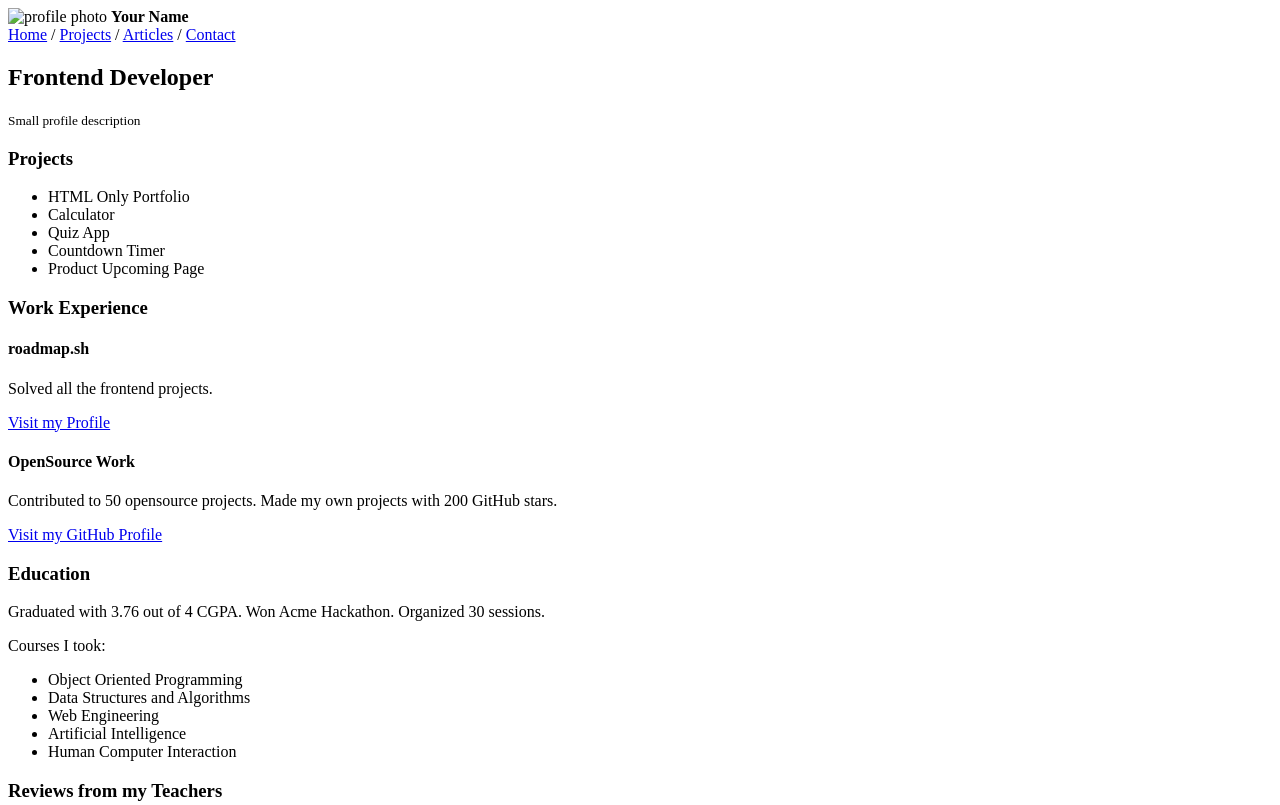
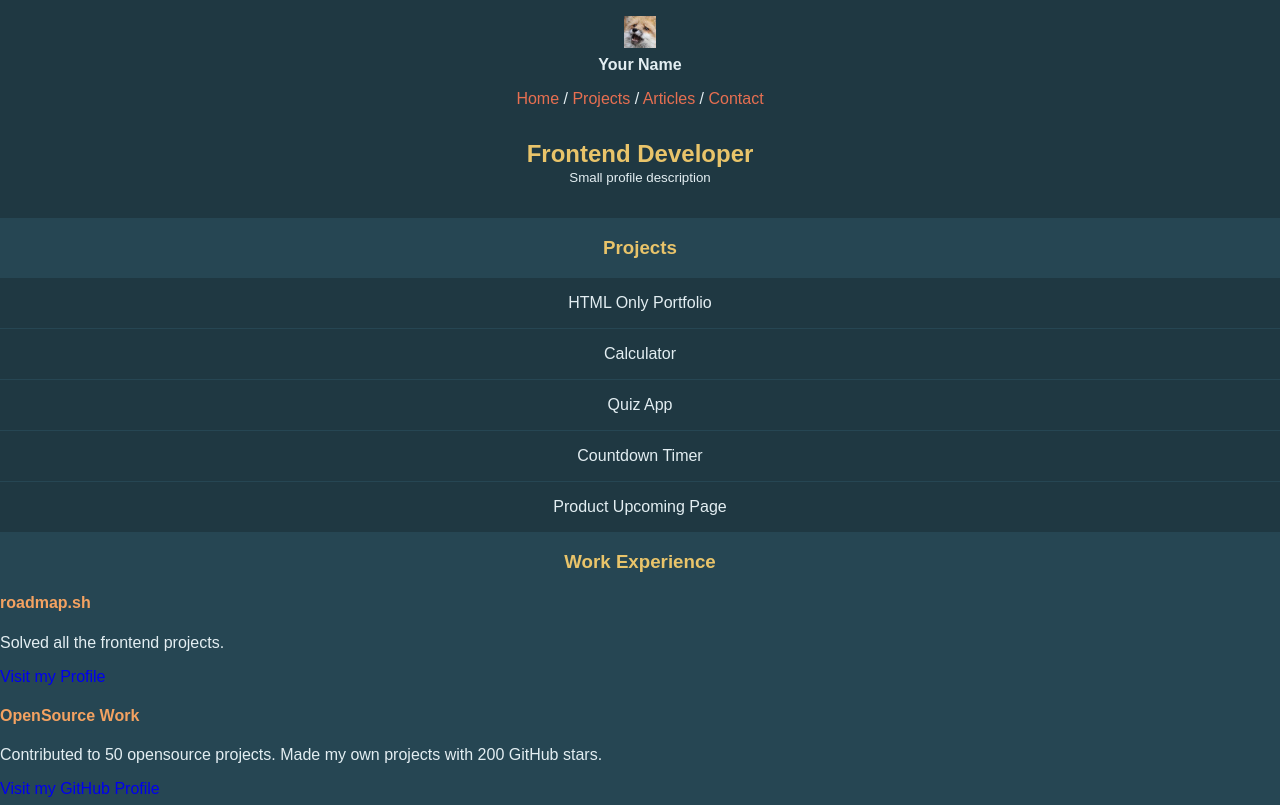
Before and after one commit to LukIt4InDr/Personal-Portfolio, a plain HTML site: page index.html in a window 1280 px wide. Shown: the top 805 px of the page. Drawn offline with Linux system fonts and the light colour scheme; a web font is replaced by a local one.

Commit message:
header done

```diff
--- a/index.html
+++ b/index.html
@@ -14,11 +14,16 @@
     <meta property="og:image" content="">
 
     <link rel="shortcut icon" href="favicon.jpg" type="image/jpg">
+
+    <link rel="stylesheet" href="style.css">
+    <link rel="preconnect" href="https://fonts.googleapis.com">
+    <link rel="preconnect" href="https://fonts.gstatic.com" crossorigin>
+    <link href="https://fonts.googleapis.com/css2?family=Funnel+Sans:ital,wght@0,300..800;1,300..800&display=swap" rel="stylesheet">
 </head>
 <body>
     <header>
         <span>
-            <img src="" alt="profile photo">
+            <img src="./pfp.png" alt="profile photo">
             <strong>Your Name</strong>
         </span>
 
@@ -40,11 +45,11 @@
             <article class="projects">
                 <h3>Projects</h3>
                 <ul>
-                    <li>HTML Only Portfolio</li>
-                    <li>Calculator</li>
-                    <li>Quiz App</li>
-                    <li>Countdown Timer</li>
-                    <li>Product Upcoming Page</li>
+                    <li><a href="#">HTML Only Portfolio</a></li>
+                    <li><a href="#">Calculator</a></li>
+                    <li><a href="#">Quiz App</a></li>
+                    <li><a href="#">Countdown Timer</a></li>
+                    <li><a href="#">Product Upcoming Page</a></li>
                 </ul>
             </article>
 
--- a/style.css
+++ b/style.css
@@ -0,0 +1,73 @@
+body {
+    margin: 0;
+    font-family: "Funnel Sans", sans-serif;
+    color: #E3EEF2;
+    background: #264653;
+}
+
+h1, h2, h3 {
+    color: #e9c46a;
+}
+
+h4 {
+    color: #F4A261;
+}
+
+a {
+    text-decoration: none;
+}
+
+header {
+    display: flex;
+    text-align: center;
+    flex-direction: column;
+    gap: 16px;
+    padding-bottom: 32px;
+}
+
+header span {
+    display: flex;
+    align-items: center;
+    flex-direction: column;
+    margin-top: 16px;
+    gap: 8px;
+}
+
+header img {
+    width: 32px;
+}
+
+header a {
+    color: #E76F51;
+}
+
+.hero {
+    text-align: center;
+    padding-bottom: 32px;
+}
+
+.hero h1 {
+    margin: 0;
+}
+
+header, .hero {
+    background: #1F3842;
+}
+
+.developer-career h3 {
+    text-align: center;
+}
+
+.projects ul {
+    text-align: center;
+    list-style-type: none;
+    padding: 0;
+}
+
+.projects a {
+    display: block;
+    color: #E3EEF2;
+    padding: 16px 0;
+    background: #1F3842;
+    border-top: 1px solid #264653;
+}
```
Also changed, not shown: articles.html (+8 -1 lines), contact.html (+8 -1 lines), projects.html (+8 -2 lines), pfp.png (added).
